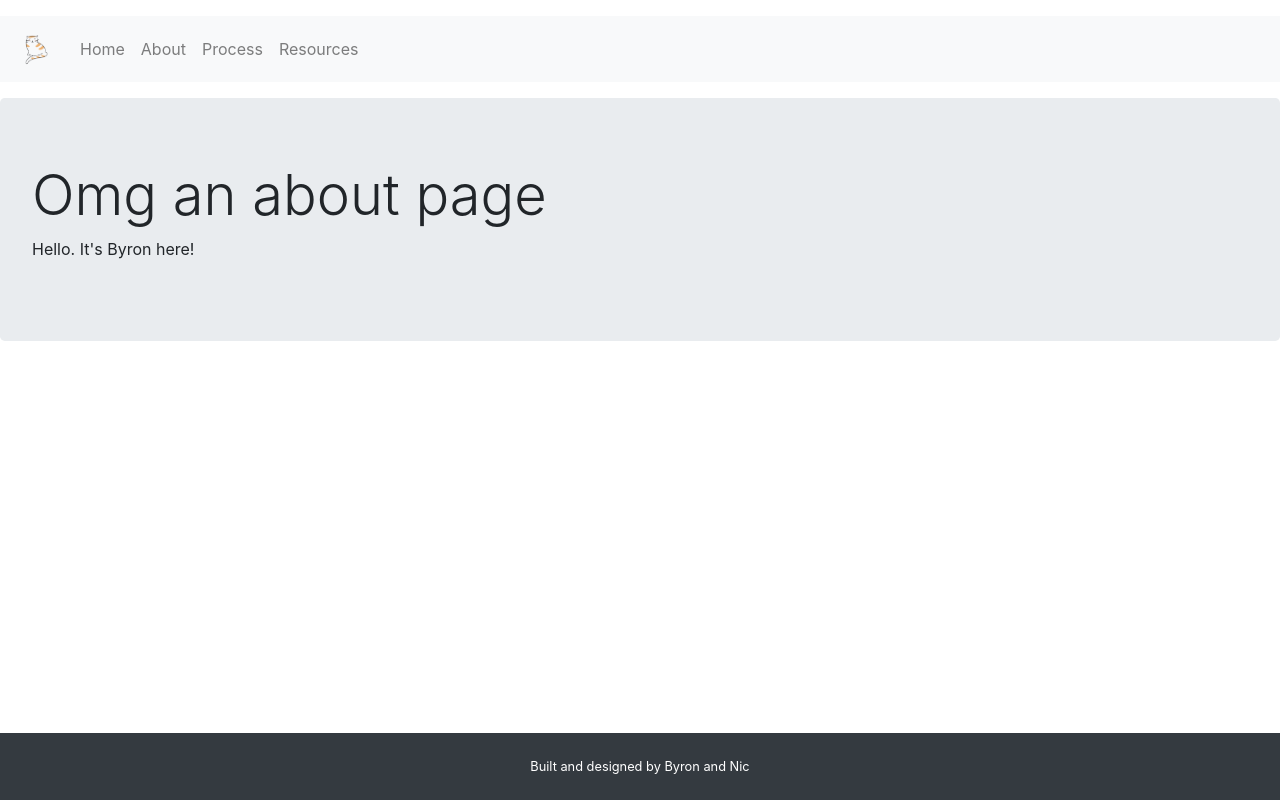
After one commit to survivorchicken9/good-cat-videos, a Flask app: page /about/ in a window 1280 px wide. The commit adds this page. Run offline with Flask 2, Linux system fonts and the light colour scheme; some libraries are stand-ins or nearby versions.

Commit message:
Added templates for extra pages

```diff
--- a/app.py
+++ b/app.py
@@ -1,11 +1,16 @@
 from flask import Flask
+from views.about import about_blueprint
 from views.cat_testing import cat_testing_blueprint
-
+from views.process import process_blueprint
+from views.resources import resources_blueprint
 
 app = Flask(__name__)
 
 
 app.register_blueprint(cat_testing_blueprint)
+app.register_blueprint(about_blueprint, url_prefix='/about')
+app.register_blueprint(process_blueprint, url_prefix='/process')
+app.register_blueprint(resources_blueprint, url_prefix='/resources')
 
 
 if __name__ == "__main__":
--- /dev/null
+++ b/templates/about.html
@@ -0,0 +1,13 @@
+{% extends "base.html" %}
+{% block content %}
+
+    <div class="jumbotron">
+        <h1 class="display-4">Omg an about page</h1>
+        <div class="mb-3">
+            <p>
+                Hello. It's Byron here!
+            </p>
+        </div>
+    </div>
+
+{% endblock %}
--- a/templates/base.html
+++ b/templates/base.html
@@ -19,9 +19,9 @@
             <div id="navbarNavAltMarkup" class="collapse navbar-collapse">
                 <div class="navbar-nav">
                     <a class="nav-item nav-link" href="/">Home</a>
-                    <a class="nav-item nav-link" href="/">About</a>
-                    <a class="nav-item nav-link" href="/">Process</a>
-                    <a class="nav-item nav-link" href="/">Developers</a>
+                    <a class="nav-item nav-link" href="{{ url_for('about.index') }}">About</a>
+                    <a class="nav-item nav-link" href="{{ url_for('process.index') }}">Process</a>
+                    <a class="nav-item nav-link" href="{{ url_for('resources.index') }}">Resources</a>
                 </div>
             </div>
         </nav>
--- /dev/null
+++ b/views/about.py
@@ -0,0 +1,8 @@
+from flask import Blueprint, render_template
+
+about_blueprint = Blueprint("about", __name__)
+
+
+@about_blueprint.route("/")
+def index():
+	return render_template("about.html")
```
Also changed, not shown: templates/process.html (added, +11 -0 lines), templates/resources.html (added, +11 -0 lines), views/process.py (added, +8 -0 lines), views/resources.py (added, +8 -0 lines).
